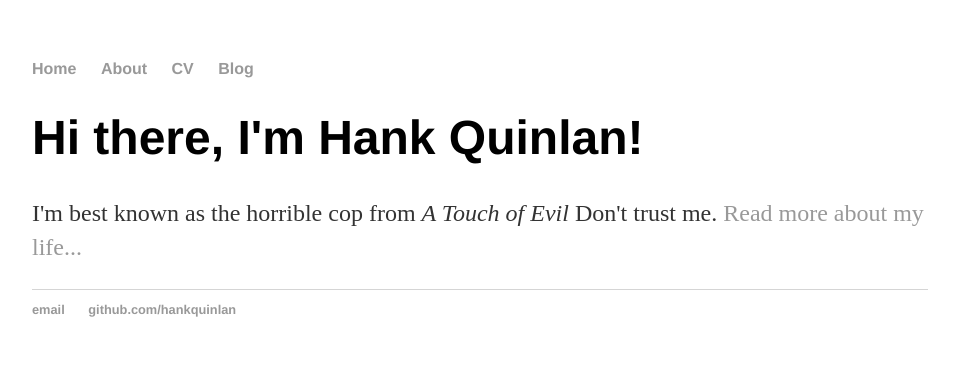
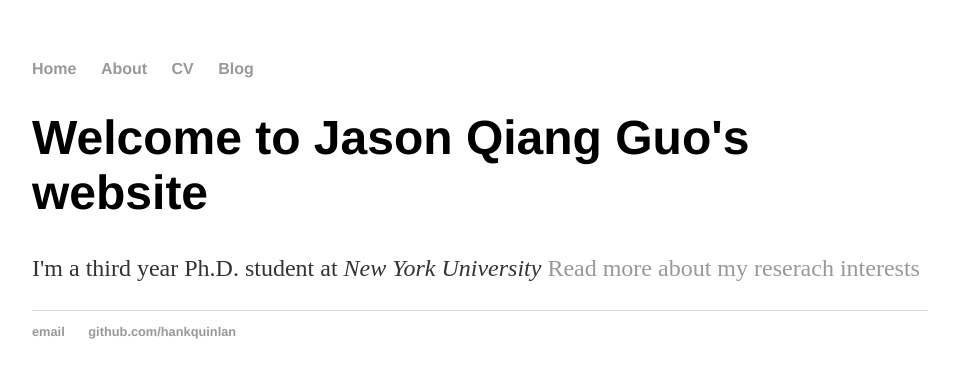
Before and after one commit to jasonqiangguo/jasonqiangguo.github.io, a Jekyll site: the page built from index.html, in a window 1280 px wide. Shown: the top 378 px of the page, without its empty margins (160-1115 px from the left). Built offline with Jekyll 4.4.1, drawn with Linux system fonts in a browser that asks for light colours.

Commit message:
Update index.html

```diff
--- a/index.html
+++ b/index.html
@@ -1,8 +1,8 @@
 ---
 layout: default
-title: Hank Quinlan, Horrible Cop
+title: Jason Qiang Guo
 ---
 <div class="blurb">
-	<h1>Hi there, I'm Hank Quinlan!</h1>
-	<p>I'm best known as the horrible cop from <em>A Touch of Evil</em> Don't trust me. <a href="/about">Read more about my life...</a></p>
+	<h1>Welcome to Jason Qiang Guo's website</h1>
+	<p>I'm a third year Ph.D. student at <em>New York University</em> <a href="/Research Interests">Read more about my reserach interests</a></p>
 </div><!-- /.blurb -->
```
